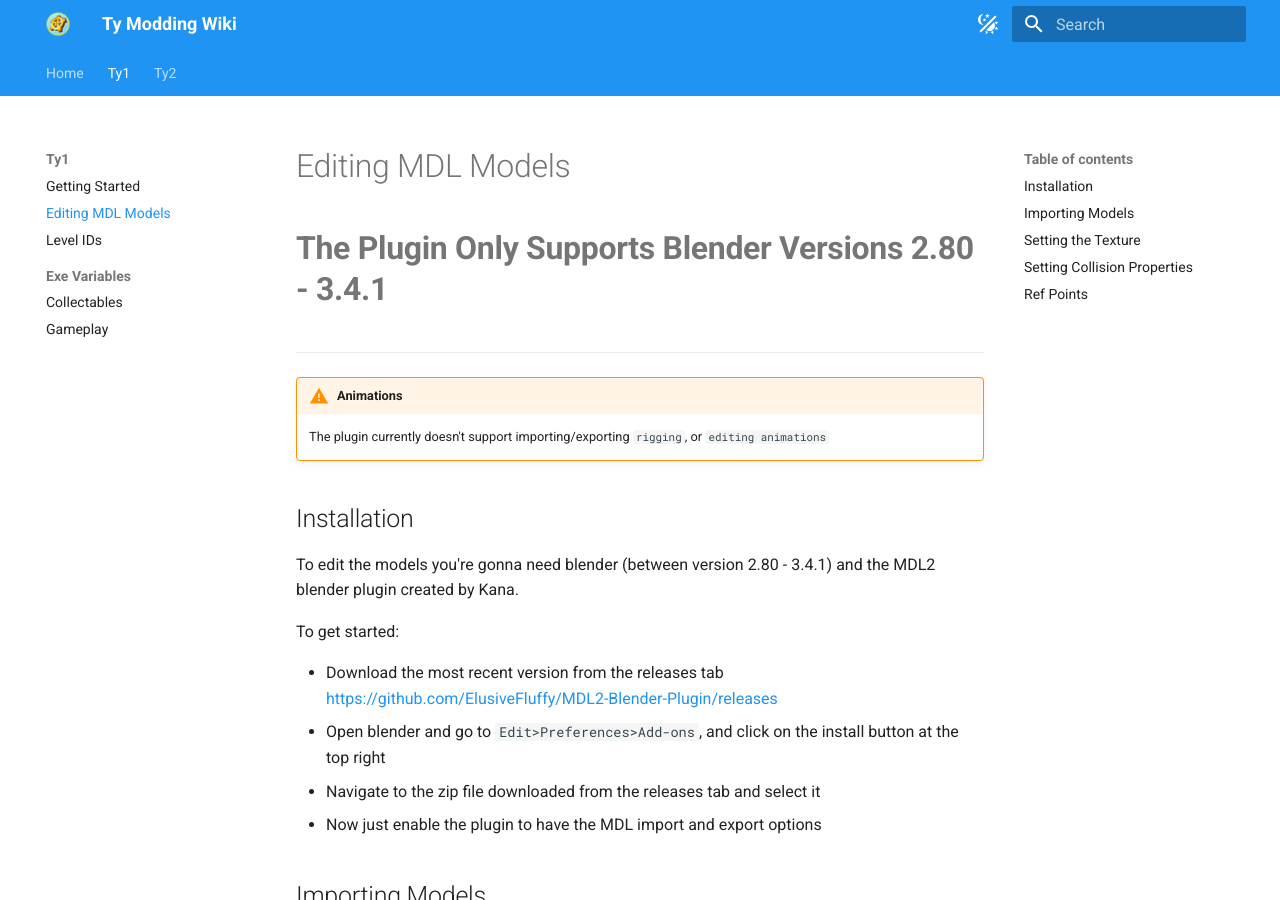
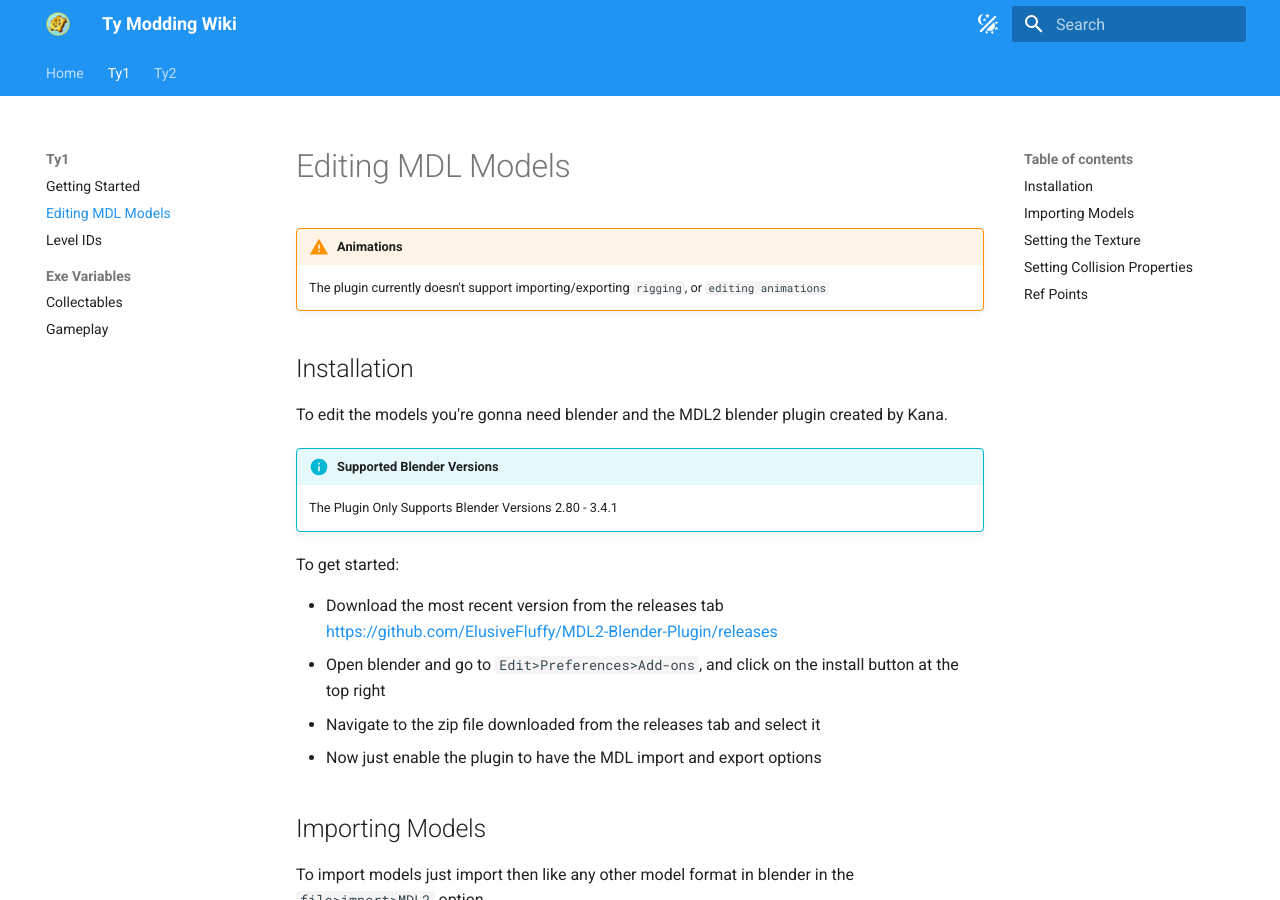
Before and after one commit to TyModdingWiki/tymoddingwiki.github.io, an MkDocs documentation site: the page built from docs/Ty1/EditingMDLs.md, in a window 1280 px wide and 900 px high. Built offline with MkDocs 1.6.1 and Material for MkDocs 9.7.7, drawn with Linux system fonts in a browser that asks for light colours.

Commit message:
Edit supported blender versions text to be cleaner

```diff
--- a/docs/Ty1/EditingMDLs.md
+++ b/docs/Ty1/EditingMDLs.md
@@ -1,14 +1,12 @@
 # Editing MDL Models
 
-[//]: # (Use <h1> instead so it doesn't break the table of contents and so its not included in the table of contents)
-**<h1>The Plugin Only Supports Blender Versions 2.80 - 3.4.1</h1>**
-
----
 !!! warning "Animations"
     The plugin currently doesn't support importing/exporting `rigging`, or `editing animations`
 
 ## Installation
-To edit the models you're gonna need blender (between version 2.80 - 3.4.1) and the MDL2 blender plugin created by Kana.
+To edit the models you're gonna need blender and the MDL2 blender plugin created by Kana.
+!!! info "Supported Blender Versions"
+    The Plugin Only Supports Blender Versions 2.80 - 3.4.1
 
 To get started:
 
```
